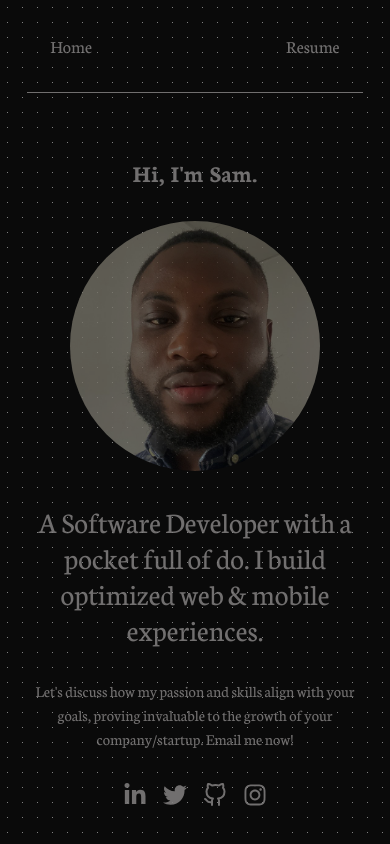
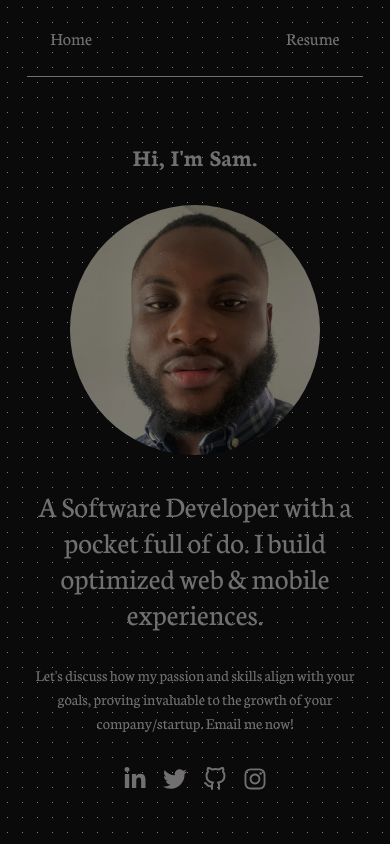
Before and after one commit to kokombo/PersonalSite, a React (Vite) app: page / in a window 390 px wide. Shown: the top 844 px of the page. Built offline with nearby package versions, Linux system fonts and the light colour scheme.

Commit message:
styling update

```diff
--- a/src/components/NavigationBar.tsx
+++ b/src/components/NavigationBar.tsx
@@ -2,7 +2,7 @@ import { Link, NavLink } from "react-router-dom";
 
 const NavigationBar = () => {
   return (
-    <nav className="bg-black  py-8 border-b-[1px] border-b-gray px-[6.94%] w-full ">
+    <nav className="bg-black  lg:py-8 py-6 border-b-[1px] border-b-gray px-[6.94%] w-full ">
       <div className="dot-background flex justify-between">
         <div>
           <Link
--- a/src/containers/Header.tsx
+++ b/src/containers/Header.tsx
@@ -11,7 +11,7 @@ const Header = () => {
           <img
             src={images.sam}
             alt="samuel's picture"
-            className="h-[250px] w-[250px] opacity-80 rounded-full object-cover brightness-50"
+            className="h-[250px] w-[250px] rounded-full object-cover brightness-50"
           />
         </div>
 
```
